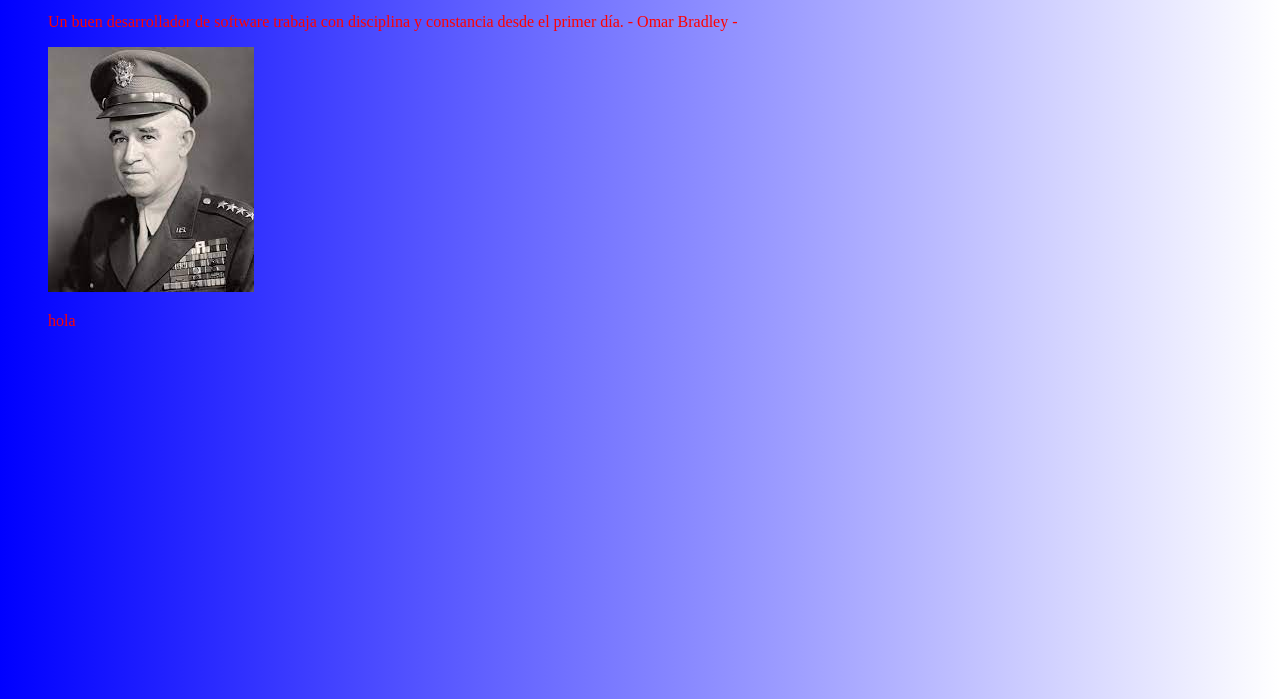
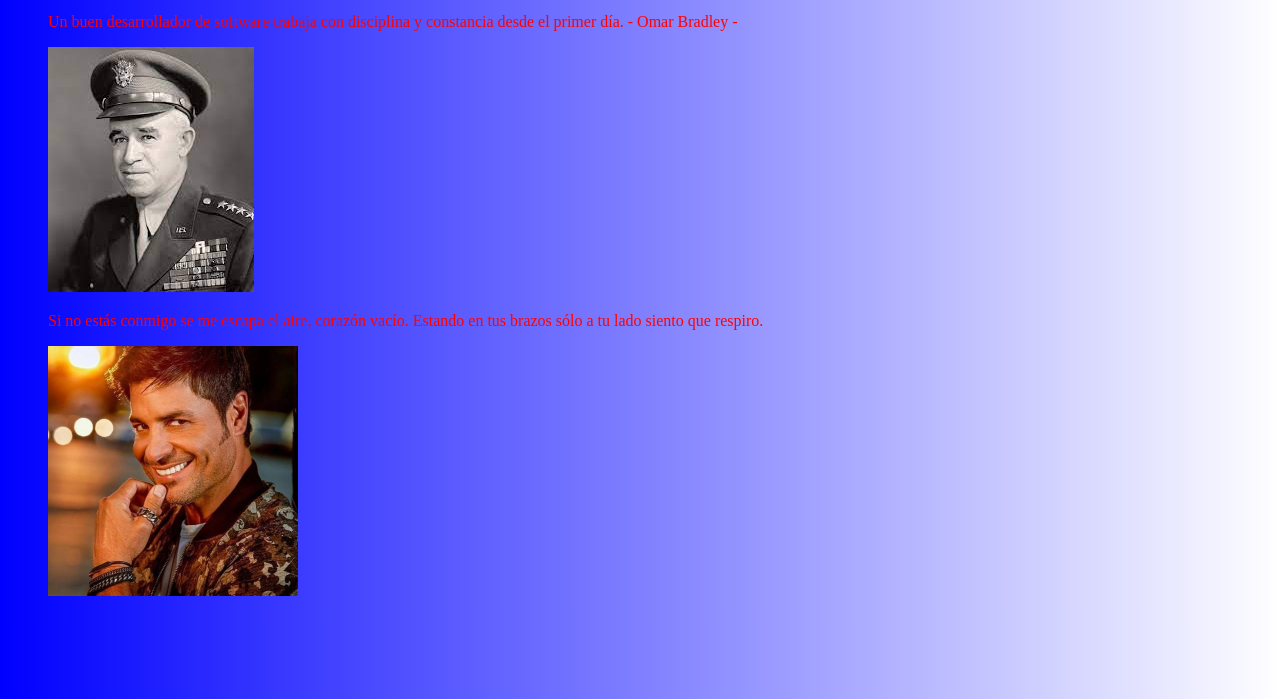
Before and after one commit to fbentancur/TrabajoGrupal, a plain HTML site: page index.html in a window 1280 px wide. Shown: the part 101-800 px from the top of the page. Drawn offline with Linux system fonts and the light colour scheme.

Commit message:
agregando cantante

```diff
--- a/index.html
+++ b/index.html
@@ -18,7 +18,11 @@
             - Omar Bradley -</p>
         </li>
         <li><img src="descarga.jpg" alt=""></li>
-        <li><p>hola</p></li>
+
+        <li><p>Si no estás conmigo se me escapa el aire, corazón vacío. Estando en tus brazos sólo a tu lado siento que respiro.</p></li>
+        <li><img class="cha" src="chayanne.jpg" alt=""></li>
+
+
 
     </ul>
 
--- a/style.css
+++ b/style.css
@@ -11,3 +11,8 @@ p{
 ul{
     list-style: none;
 }
+
+img.cha{
+    width: 250px; ;
+
+}
```
Also changed, not shown: chayanne.jpg (added).
